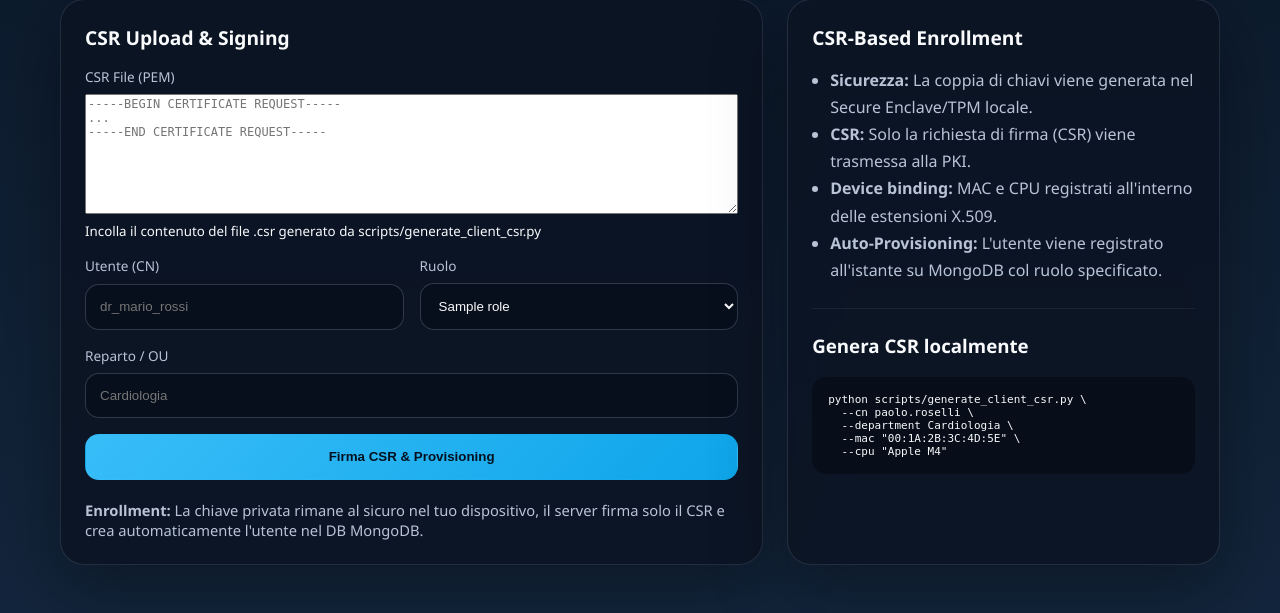
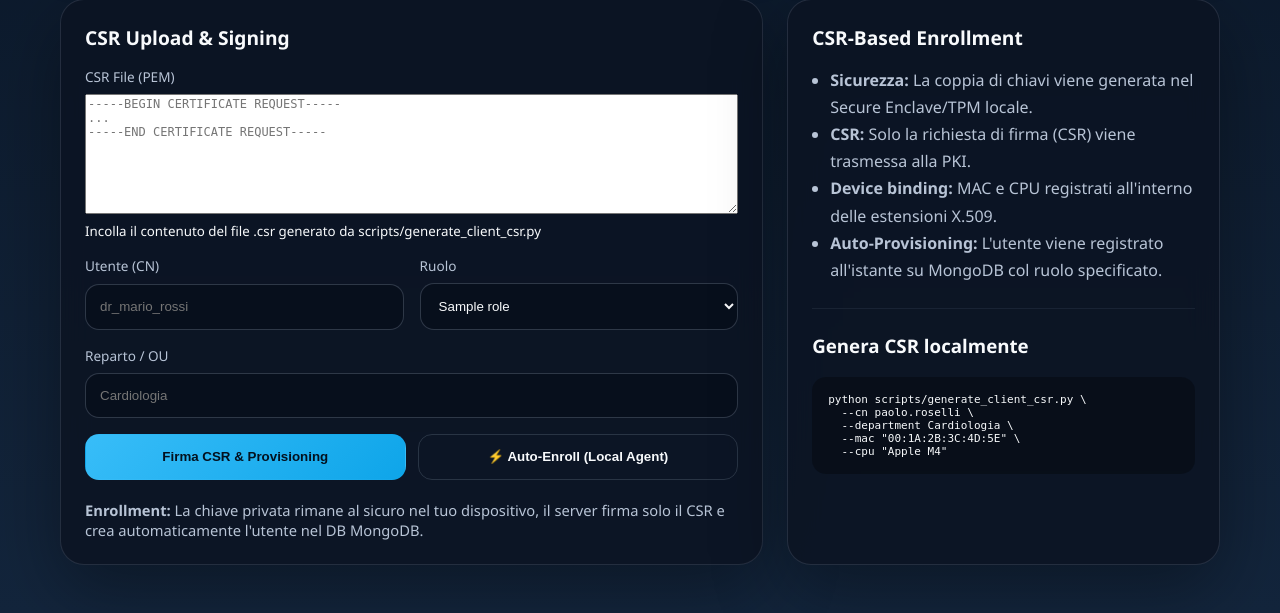
Before and after one commit to BLMando/AdvancedCybersecurity, a Flask app: template identity_pki/templates/index.html in a window 1280 px wide. Shown: the part 602-1215 px from the top of the page. Run offline with Flask 3, Linux system fonts and the light colour scheme; the template is opened without the code that fills it: most values are stand-ins (such as "Sample title", 1, 10 or a date in 2020); parts of the project's set-up code (start-up, migrations or seed data) failed here and were passed over.

Commit message:
feat: Implement auto-enrollment feature via Local Agent and enhance UI for CSR submission

```diff
--- a/identity_pki/app.py
+++ b/identity_pki/app.py
@@ -291,6 +291,13 @@ def create_app(data_dir=None) -> Flask:
             key_path = os.path.join(service.cert_dir, "issued", user_cn, "private_key.pem")
 
         if not os.path.exists(cert_path) or not os.path.exists(key_path):
+            if os.path.exists(cert_path) and not os.path.exists(key_path):
+                return error_response(
+                    f"User '{user_cn}' is hardware-enrolled. The private key remains secure in the client device's Secure Enclave "
+                    f"and is not available on the server. To query via this Web Console, re-enroll the user in Lab Mode (using /api/certificates) "
+                    f"so that the server generates and holds the key, or execute queries using the CLI tool (`scripts/mongo_proxy_cli.py`) on your host machine.",
+                    403
+                )
             return error_response(f"Credentials not found for user '{user_cn}'. Enroll the user first.", 404)
 
         combined_pem_path = os.path.join(service.cert_dir, "client", f"{user_cn}_combined.pem")
--- a/identity_pki/templates/index.html
+++ b/identity_pki/templates/index.html
@@ -87,8 +87,11 @@
               <input type="text" id="hardware_cpu" placeholder="Intel(R) Core(TM) i7-10700K">
             </label>
 
-            <div class="actions" style="grid-column: span 2;">
-              <button type="submit" id="submit-btn">Firma CSR & Provisioning</button>
+            <div class="actions" style="grid-column: span 2; display: flex; flex-direction: column; gap: 10px;">
+              <div style="display: flex; gap: 12px; flex-wrap: wrap;">
+                <button type="submit" id="submit-btn" style="flex: 1; min-width: 200px;">Firma CSR & Provisioning</button>
+                <button type="button" id="auto-enroll-btn" class="ghost-link" style="flex: 1; min-width: 200px;">⚡ Auto-Enroll (Local Agent)</button>
+              </div>
               <p style="margin-top: 10px;">
                 <strong>Enrollment:</strong> La chiave privata rimane al sicuro nel tuo dispositivo, il server firma solo il CSR e crea automaticamente l'utente nel DB MongoDB.
               </p>
@@ -418,6 +421,63 @@
       }
     });
 
+    // Handle Auto-Enroll via Local Agent
+    document.getElementById('auto-enroll-btn').addEventListener('click', async () => {
+      const user = document.getElementById('user').value.trim();
+      const role = document.getElementById('role').value;
+      const department = document.getElementById('department').value.trim();
+
+      const errorBox = document.getElementById('error-box');
+      const successBox = document.getElementById('success-box');
+      const autoBtn = document.getElementById('auto-enroll-btn');
+      const submitBtn = document.getElementById('submit-btn');
+
+      errorBox.style.display = 'none';
+      successBox.style.display = 'none';
+
+      if (!user) {
+        errorBox.textContent = '❌ Inserisci l\'Utente (CN)';
+        errorBox.style.display = 'block';
+        return;
+      }
+
+      try {
+        autoBtn.disabled = true;
+        submitBtn.disabled = true;
+        autoBtn.textContent = '⏳ Enrollment in corso...';
+
+        const response = await fetch('http://localhost:9090/enroll', {
+          method: 'POST',
+          headers: { 'Content-Type': 'application/json' },
+          body: JSON.stringify({
+            common_name: user,
+            role: role,
+            department: department
+          })
+        });
+
+        const data = await response.json();
+
+        if (!response.ok) {
+          throw new Error(data.message || 'L\'agente locale ha restituito un errore');
+        }
+
+        successBox.textContent = `✓ Enrollment Hardware Completato! Il certificato per ${user} è stato generato e salvato nel Keychain/Certificate Store di sistema.`;
+        successBox.style.display = 'block';
+
+        // Disabilita form
+        document.getElementById('csr-form').style.opacity = '0.5';
+        document.getElementById('csr-form').style.pointerEvents = 'none';
+      } catch (error) {
+        errorBox.textContent = `❌ Errore Local Agent: ${error.message}. Assicurati che lo ZTA Agent (macOS o Windows service) sia in esecuzione sulla porta 9090.`;
+        errorBox.style.display = 'block';
+      } finally {
+        autoBtn.disabled = false;
+        submitBtn.disabled = false;
+        autoBtn.textContent = '⚡ Auto-Enroll (Local Agent)';
+      }
+    });
+
     // Handle Query Form Submission
     document.getElementById('query-form').addEventListener('submit', async (e) => {
       e.preventDefault();
```
Also changed, not shown: 1 other file.
